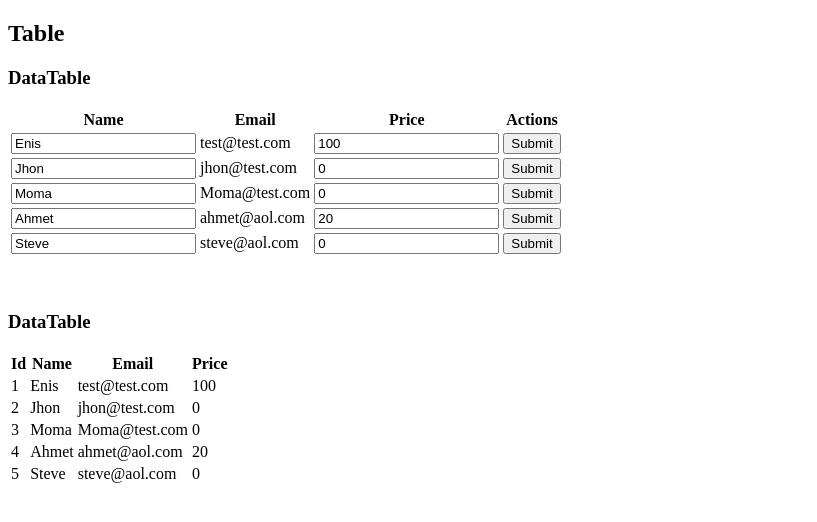
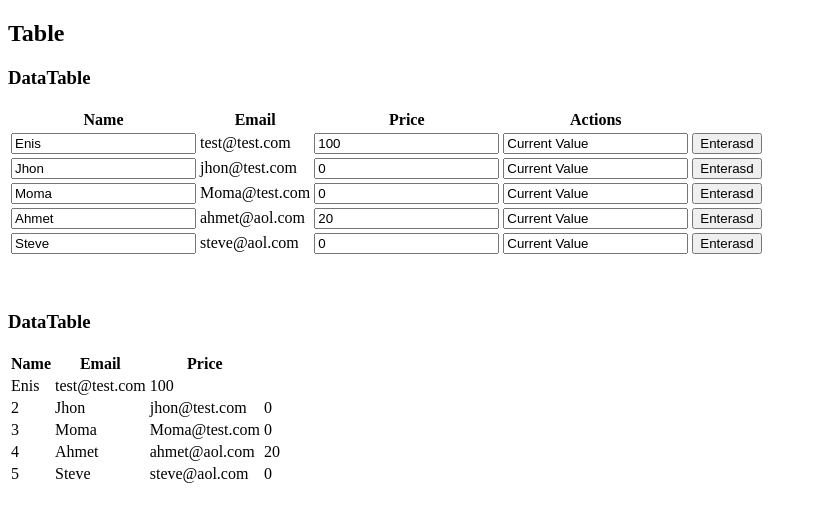
Before and after one commit to enisgur/testNewDataTable, a React (Create React App) app: page /table in a window 1280 px wide. Shown: the top 522 px of the page, without its empty margins (0-817 px from the left). Built offline with nearby package versions, Linux system fonts and the light colour scheme.

Commit message:
actionClicked Activeted and fixed some data locations

```diff
--- /dev/null
+++ b/src/Components/DataTable/Body/functions/Returns/bodyActions.js
@@ -0,0 +1,50 @@
+export function renderActionInputs(options, rowData, onActionClicked) {
+  // @TODO CHECK HOW MANY IPUTS ARE THERE AND ADD MORE HEADINGS DEPENDS HOW MANY WE NEED
+  // @TODO CHECK options for onActionClicked what to return (return id? if no id what ? or spesify it on option and use defaul as id ?)
+  // @TODO Check all action Types (if date ? "value should be the date" or maybe if Number ? "value should be number ...etc...)
+
+  if (!checkActionInputs(options)) return null;
+  if (!options.inputs) return null;
+
+  return options.actionInputs.map((inp, i) => {
+    const inputType = inp.type ? inp.type : "button";
+    const inputValue = inp.value ? inp.value : "";
+    const inputPlaceholder = inp.placeholder ? inp.placeholder : "";
+
+    const rowDataID = rowData.id ? rowData.id : false;
+    // const rowDataID = rowData ? rowData : "";
+
+    if (inputType === "button")
+      return (
+        <td key={i}>
+          <button
+            // if rowDataID is false than return null so we will check on actionClicked to return whole row
+            id={rowDataID ? rowDataID : null}
+            onClick={(e) => onActionClicked(e, rowDataID, rowData)}
+          >
+            {inputValue}
+          </button>
+        </td>
+      );
+
+    return (
+      <td key={i}>
+        <input
+          type={inputType}
+          placeholder={inputPlaceholder}
+          defaultValue={inputValue}
+        />
+      </td>
+    );
+  });
+
+  // console.log(options.inputs[0].type);
+}
+
+function checkActionInputs(options) {
+  // if options has inputs and if its not false
+  if (Object.keys(options).includes("actionInputs") && !options.actionInputs)
+    return false;
+
+  return true;
+}
--- /dev/null
+++ b/src/Components/DataTable/Body/functions/Returns/bodyData.js
@@ -0,0 +1,34 @@
+import JSXReturns from "./ClassJSXReturns";
+
+export const finalData = (row, dataKeys, options) => {
+  // if no option unputs render normal with no inputs
+  if (!options || !options.inputs) return dataNoInputs(row, dataKeys, options);
+
+  // if inputs then return with inputs
+  return dataWithInputs(row, dataKeys, options);
+};
+
+function dataNoInputs(row, dataKeys, options) {
+  return dataKeys.map((d, i) => {
+    if (options.hide && options.hide.includes(dataKeys[i])) return null;
+
+    return new JSXReturns(i, row[d]).displayTD();
+    // return <td key={checkObjectKeys_TD(d, i)}>{row[d]}</td>;
+  });
+}
+
+function dataWithInputs(row, dataKeys, options) {
+  // get all option inputs keys to check if there any input props
+  const allOptionProps = options.inputs.map((options) => options.prop);
+
+  return dataKeys.map((dataKey, i) => {
+    if (options.hide && options.hide.includes(dataKeys[i])) return null;
+    // console.log(allOptionProps);
+
+    if (allOptionProps.includes(dataKey))
+      return new JSXReturns(i, row[dataKey]).displayInput();
+    return new JSXReturns(i, row[dataKey]).displayTD();
+  });
+}
+
+// export default finalData;
--- a/src/Components/DataTable/Body/functions/dataFunctions.js
+++ b/src/Components/DataTable/Body/functions/dataFunctions.js
@@ -1,7 +1,8 @@
 import { initialOptions } from "../../../../Data/initialOptions";
-import JSXReturns from "./ClassJSXReturns";
+import { finalData } from "./Returns/bodyData";
+import { renderActionInputs } from "./Returns/bodyActions";
 
-export const tableData = function (data, options) {
+export const tableData = function (data, options, onActionClicked) {
   // get initial options and mix them with new options
   const newOptions = { ...initialOptions, ...options };
 
@@ -11,80 +12,14 @@ export const tableData = function (data, options) {
     return (
       <tr key={checkObjectKeys_TR(row, i)}>
         {finalData(row, dataKeys, newOptions)}
-        {renderActionInputs(newOptions)}
+        {renderActionInputs(newOptions, row, onActionClicked)}
       </tr>
     );
   });
 };
 
-const finalData = (row, dataKeys, options) => {
-  // if no option unputs render normal with no inputs
-  if (!options || !options.inputs) return dataNoInputs(row, dataKeys, options);
-
-  // if inputs then return with inputs
-  return dataWithInputs(row, dataKeys, options);
-};
-
-function dataNoInputs(row, dataKeys, options) {
-  return dataKeys.map((d, i) => {
-    if (options.hide && options.hide.includes(dataKeys[i])) return null;
-
-    return new JSXReturns(i, row[d]).displayTD();
-    // return <td key={checkObjectKeys_TD(d, i)}>{row[d]}</td>;
-  });
-}
-
-function dataWithInputs(row, dataKeys, options) {
-  // get all option inputs keys to check if there any input props
-  const allOptionProps = options.inputs.map((options) => options.prop);
-
-  return dataKeys.map((dataKey, i) => {
-    if (options.hide && options.hide.includes(dataKeys[i])) return null;
-    // console.log(allOptionProps);
-
-    if (allOptionProps.includes(dataKey))
-      return new JSXReturns(i, row[dataKey]).displayInput();
-    return new JSXReturns(i, row[dataKey]).displayTD();
-  });
-}
-
-// FOR UNIQ KEY
+// UNIQ KEY FOR Table TR
 const checkObjectKeys_TR = (row, index) => {
   if (row.id) return row.id;
   return index;
 };
-
-// ACTIONS
-
-function renderActionInputs(options) {
-  // @TODO CHECK HOW MANY IPUTS ARE THERE AND ADD MORE HEADINGS DEPENDS HOW MANY WE NEED
-  if (!checkActionInputs(options)) return null;
-  if (!options.inputs) return null;
-
-  return options.actionInputs.map((inp, i) => {
-    const inputType = inp.type ? inp.type : "text";
-    const inputValue = inp.value ? inp.value : "";
-    const inputPlaceholder = inp.placeholder ? inp.placeholder : "";
-    return (
-      <td key={i}>
-        {
-          <input
-            type={inputType}
-            placeholder={inputPlaceholder}
-            defaultValue={inputValue}
-          />
-        }
-      </td>
-    );
-  });
-
-  // console.log(options.inputs[0].type);
-}
-
-function checkActionInputs(options) {
-  // if options has inputs and if its not false
-  if (Object.keys(options).includes("actionInputs") && !options.actionInputs)
-    return false;
-
-  return true;
-}
--- a/src/Components/DataTable/Body/index.js
+++ b/src/Components/DataTable/Body/index.js
@@ -1,5 +1,9 @@
 //import Table Context
-import { useTableData, useTableOptions } from "../ContextTable/TableContext";
+import {
+  useTableData,
+  useTableOptions,
+  useActionClicked,
+} from "../ContextTable/TableContext";
 
 // functions
 import { tableData } from "./functions/dataFunctions";
@@ -7,8 +11,9 @@ import { tableData } from "./functions/dataFunctions";
 function Index() {
   const { contextData } = useTableData();
   const { contextOptions } = useTableOptions();
+  const onActionClicked = useActionClicked();
 
-  return tableData(contextData, contextOptions);
+  return tableData(contextData, contextOptions, onActionClicked);
 }
 
 export default Index;
--- a/src/Components/DataTable/ContextTable/TableContext.js
+++ b/src/Components/DataTable/ContextTable/TableContext.js
@@ -2,23 +2,31 @@ import React, { useContext, useState, useMemo } from "react";
 
 // import functions
 import { onHeaderClick } from "./functions/headerClick";
+import { onActionClick } from "./functions/actionClick";
 
 const TableDataContext = React.createContext();
 const TableOptionsContext = React.createContext();
 const UpdateHeadingContext = React.createContext();
+const OnActionClickedContext = React.createContext();
 // const isSorted = React.createContext();
-// const clickedHeading = React.createContext();
 
+// all table data
 export function useTableData() {
   return useContext(TableDataContext);
 }
 
+// all options data
 export function useTableOptions() {
   return useContext(TableOptionsContext);
 }
 
+// when one of the header clicked // we are sorting data and updating
 export function useUpdateHeading() {
   return useContext(UpdateHeadingContext);
+}
+// when action input is clicked.
+export function useActionClicked() {
+  return useContext(OnActionClickedContext);
 }
 
 export function TableProvider({ children }) {
@@ -35,17 +43,6 @@ export function TableProvider({ children }) {
     [contextOptions, contextSetOptions]
   );
 
-  // function toggleSorted() {
-  //   setIsSorted(!isSorted);
-  // }
-
-  // function onHeaderClick(e) {
-  //   console.log("from Context header clicked : ", e.target.id);
-  //   // console.log("from Context header clicked : ", e);
-
-  //   //   toggleSorted()
-  // }
-
   return (
     // <TableDataContext.Provider value={{ contextData, contextSetData }}>
     <TableDataContext.Provider value={providerDataValue}>
@@ -61,7 +58,13 @@ export function TableProvider({ children }) {
             })
           }
         >
-          {children}
+          <OnActionClickedContext.Provider
+            value={(e, rowDataID, rowData) =>
+              onActionClick(e, rowDataID, rowData)
+            }
+          >
+            {children}
+          </OnActionClickedContext.Provider>
         </UpdateHeadingContext.Provider>
       </TableOptionsContext.Provider>
     </TableDataContext.Provider>
--- /dev/null
+++ b/src/Components/DataTable/ContextTable/functions/actionClick.js
@@ -0,0 +1,11 @@
+export function onActionClick(e, rowDataID, rowData) {
+  const prop = e.target.id;
+  //   console.log("rowDataID ", rowDataID);
+  //   console.log("rowData ", rowData);
+  //   console.log("action Clicked : ", prop);
+
+  //   @TODO if rowDataID exist
+  // @TODO if RowDataID === false => return whole rowData
+  if (!rowDataID) return console.log(rowData);
+  return console.log(prop);
+}
--- a/src/Pages/Table/index.js
+++ b/src/Pages/Table/index.js
@@ -6,7 +6,7 @@ import DataTable from "../../Components/DataTable";
 function Index() {
   // const testData2 = [];
   const testData = [
-    { id: 1, name: "Enis", email: "test@test.com", price: 100 },
+    { name: "Enis", email: "test@test.com", price: 100 },
     { id: 2, name: "Jhon", email: "jhon@test.com", price: 0 },
     { id: 3, name: "Moma", email: "Moma@test.com", price: 0 },
     { id: 4, name: "Ahmet", email: "ahmet@aol.com", price: 20 },
@@ -21,7 +21,10 @@ function Index() {
       { prop: "price", type: "text", value: "", placeholder: "enter Value" },
       { prop: "name", type: "text" },
     ],
-    actionInputs: [{ type: "submit", value: "Enterasd", placeholder: "" }],
+    actionInputs: [
+      { type: "text", value: "Current Value", placeholder: "enter value" },
+      { type: "button", value: "Enterasd" },
+    ],
   };
 
   return (
```
Also changed, not shown: src/Components/DataTable/Body/functions/Returns/ClassJSXReturns.js (renamed from src/Components/DataTable/Body/functions/ClassJSXReturns.js).
